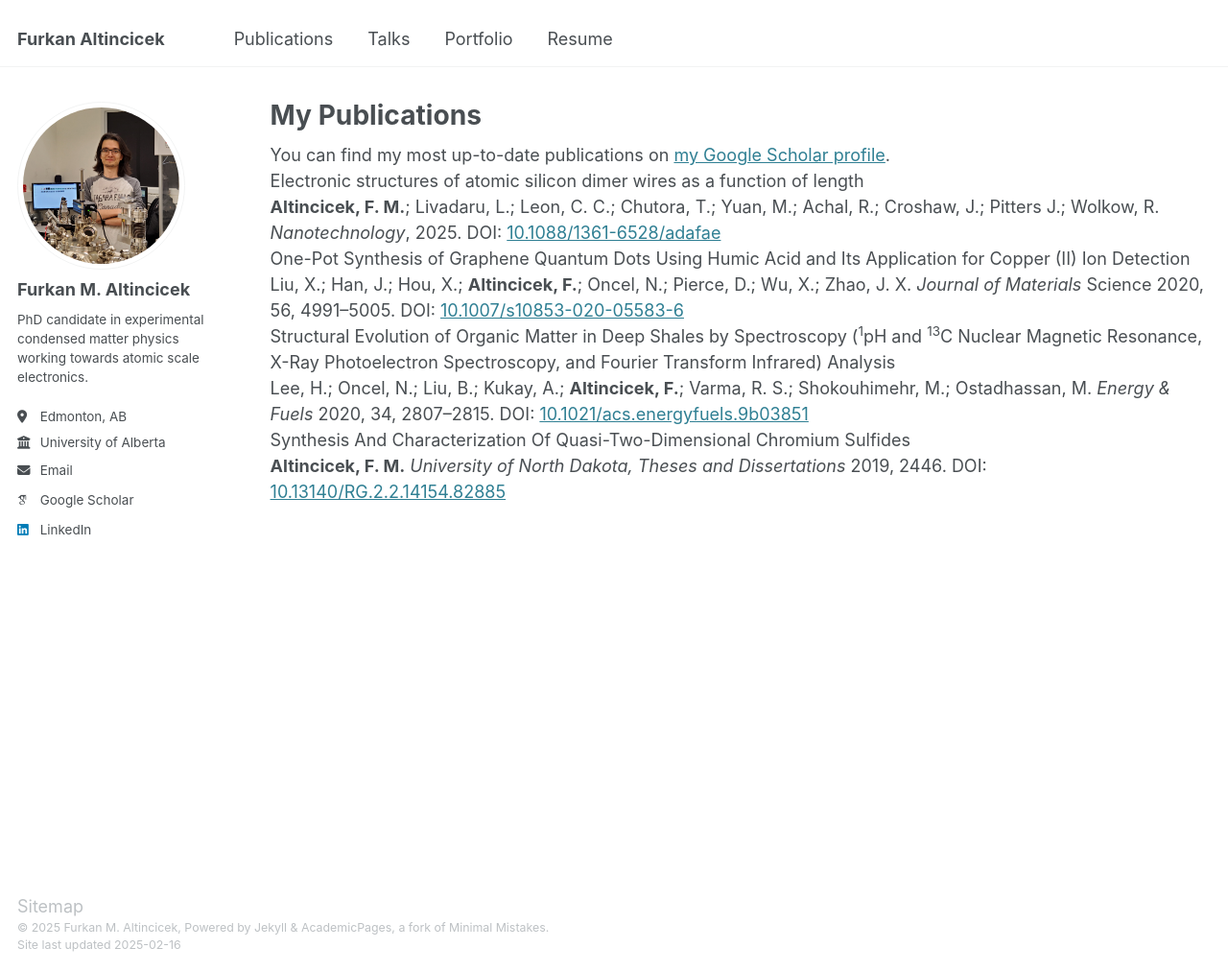
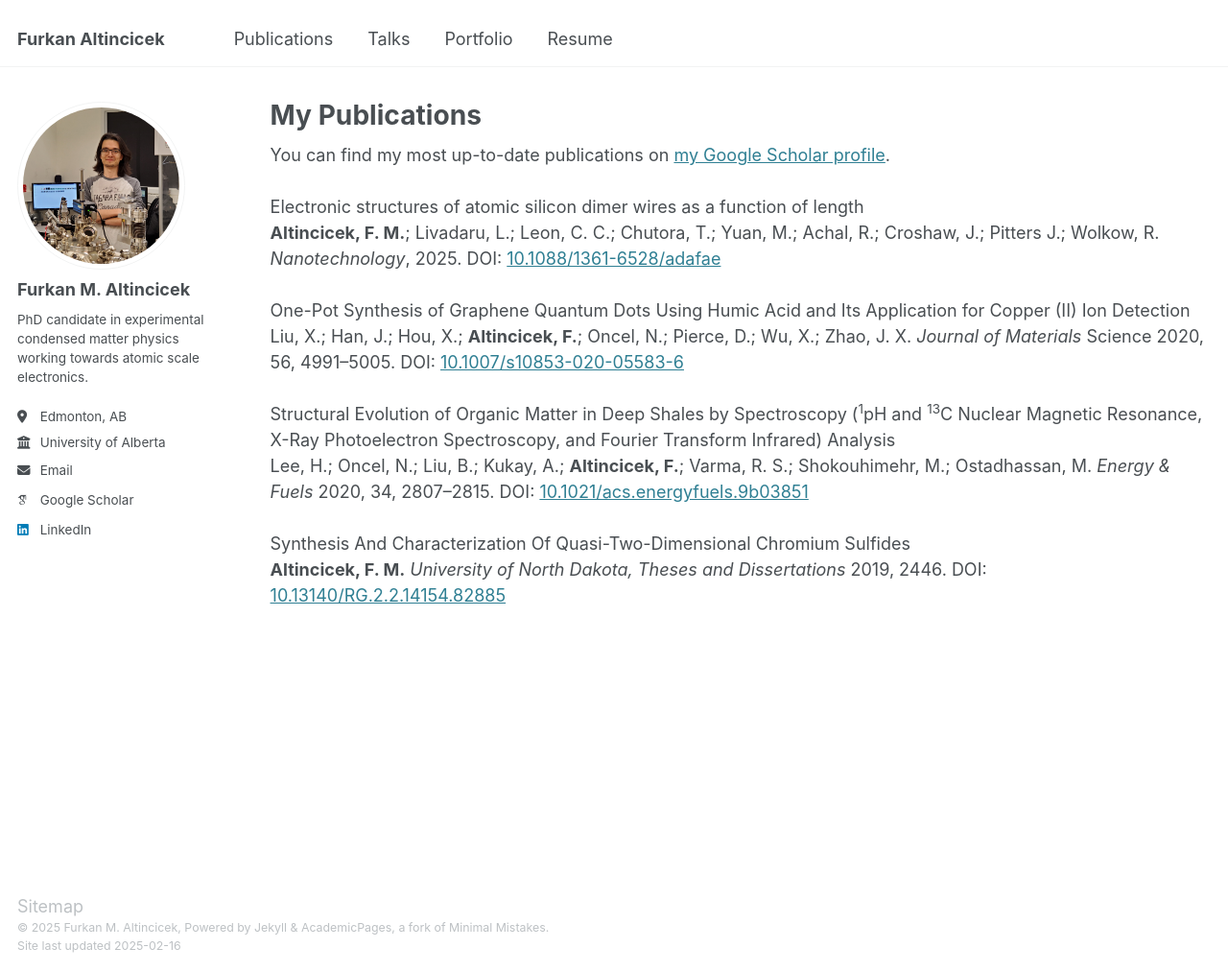
Before and after one commit to faltincicek/faltincicek.github.io, a Jekyll site: the page built from _pages/publications.html, in a window 1280 px wide and 1013 px high. Shown: the whole window at 96% size. Built offline with Jekyll 4.4.1, drawn with Linux system fonts in a browser that asks for light colours; some web fonts are replaced.

```diff
--- a/_pages/publications.html
+++ b/_pages/publications.html
@@ -5,19 +5,19 @@ permalink: /publications/
 author_profile: true
 ---
 
-You can find my most up-to-date publications on <a href="https://scholar.google.com/citations?user=yM7-EMMAAAAJ">my Google Scholar profile</a>.<br>
+You can find my most up-to-date publications on <a href="https://scholar.google.com/citations?user=yM7-EMMAAAAJ">my Google Scholar profile</a>.<br><br>
 
 Electronic structures of atomic silicon dimer wires as a function of length<br>
-<b>Altincicek, F. M.</b>; Livadaru, L.; Leon, C. C.; Chutora, T.; Yuan, M.; Achal, R.; Croshaw, J.; Pitters J.; Wolkow, R. <i>Nanotechnology</i>, 2025. DOI: <a href="doi.org/10.1088/1361-6528/adafae">10.1088/1361-6528/adafae</a><br>
+<b>Altincicek, F. M.</b>; Livadaru, L.; Leon, C. C.; Chutora, T.; Yuan, M.; Achal, R.; Croshaw, J.; Pitters J.; Wolkow, R. <i>Nanotechnology</i>, 2025. DOI: <a href="https://doi.org/10.1088/1361-6528/adafae">10.1088/1361-6528/adafae</a><br><br>
 
 One-Pot Synthesis of Graphene Quantum Dots Using Humic Acid and Its Application for Copper (II) Ion Detection<br>
-Liu, X.; Han, J.; Hou, X.; <b>Altincicek, F.</b>; Oncel, N.; Pierce, D.; Wu, X.; Zhao, J. X. <i>Journal of Materials</i> Science 2020, 56, 4991–5005. DOI: <a href="doi.org/10.1007/s10853-020-05583-6">10.1007/s10853-020-05583-6</a><br>
+Liu, X.; Han, J.; Hou, X.; <b>Altincicek, F.</b>; Oncel, N.; Pierce, D.; Wu, X.; Zhao, J. X. <i>Journal of Materials</i> Science 2020, 56, 4991–5005. DOI: <a href="https://doi.org/10.1007/s10853-020-05583-6">10.1007/s10853-020-05583-6</a><br><br>
 
 Structural Evolution of Organic Matter in Deep Shales by Spectroscopy (<sup>1</sup>pH and <sup>13</sup>C Nuclear Magnetic Resonance, X-Ray Photoelectron Spectroscopy, and Fourier Transform Infrared) Analysis<br>
-Lee, H.; Oncel, N.; Liu, B.; Kukay, A.; <b>Altincicek, F.</b>; Varma, R. S.; Shokouhimehr, M.; Ostadhassan, M. <i>Energy & Fuels</i> 2020, 34, 2807–2815. DOI: <a href="doi.org/10.1021/acs.energyfuels.9b03851">10.1021/acs.energyfuels.9b03851</a><br>
+Lee, H.; Oncel, N.; Liu, B.; Kukay, A.; <b>Altincicek, F.</b>; Varma, R. S.; Shokouhimehr, M.; Ostadhassan, M. <i>Energy & Fuels</i> 2020, 34, 2807–2815. DOI: <a href="https://doi.org/10.1021/acs.energyfuels.9b03851">10.1021/acs.energyfuels.9b03851</a><br><br>
 
 Synthesis And Characterization Of Quasi-Two-Dimensional Chromium Sulfides<br>
-<b>Altincicek, F. M.</b> <i>University of North Dakota, Theses and Dissertations</i> 2019, 2446. DOI: <a href="doi.org/10.13140/RG.2.2.14154.82885">10.13140/RG.2.2.14154.82885</a><br>
+<b>Altincicek, F. M.</b> <i>University of North Dakota, Theses and Dissertations</i> 2019, 2446. DOI: <a href="https://doi.org/10.13140/RG.2.2.14154.82885">10.13140/RG.2.2.14154.82885</a><br><br>
 
 {% comment %}
 {% if site.author.googlescholar %}
```
